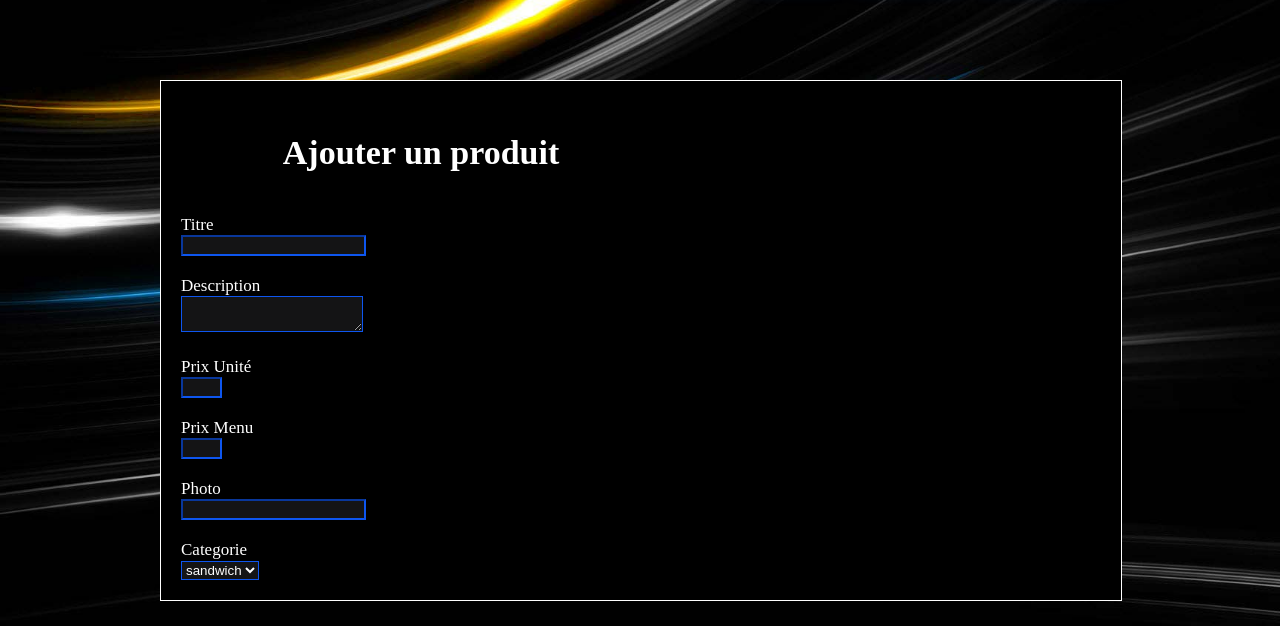
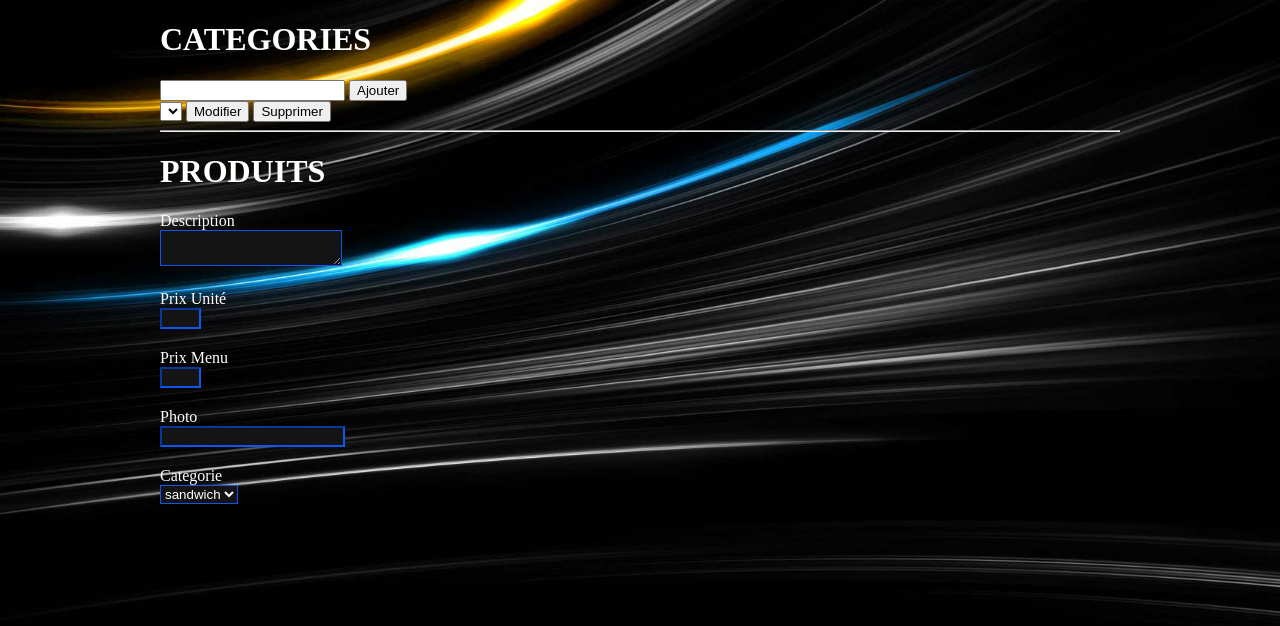
Before and after one commit to julien94/ChickenChico, a PHP site: page /vue/admin.php in a window 1280 px wide. Shown: the part 174-800 px from the top of the page. Run offline with PHP 8.4, Linux system fonts and the light colour scheme; lists and menus that the app fills with data are empty.

Commit message:
upd formu admin

```diff
--- a/nbproject/private/private.xml
+++ b/nbproject/private/private.xml
@@ -3,9 +3,8 @@
     <editor-bookmarks xmlns="http://www.netbeans.org/ns/editor-bookmarks/2" lastBookmarkId="0"/>
     <open-files xmlns="http://www.netbeans.org/ns/projectui-open-files/2">
         <group>
+            <file>file:/C:/wamp/www/ChickenChico/controleur/admin.php</file>
             <file>file:/C:/wamp/www/ChickenChico/vue/admin.php</file>
-            <file>file:/C:/wamp/www/ChickenChico/vue/Accueil.php</file>
-            <file>file:/C:/wamp/www/ChickenChico/css/style.css</file>
         </group>
     </open-files>
 </project-private>
--- a/vue/admin.php
+++ b/vue/admin.php
@@ -10,10 +10,17 @@
     </head>
     <body>
         <script>
-            (function(i,s,o,g,r,a,m){i['GoogleAnalyticsObject']=r;i[r]=i[r]||function(){
-            (i[r].q=i[r].q||[]).push(arguments)},i[r].l=1*new Date();a=s.createElement(o),
-            m=s.getElementsByTagName(o)[0];a.async=1;a.src=g;m.parentNode.insertBefore(a,m)
-            })(window,document,'script','//www.google-analytics.com/analytics.js','ga');
+            (function(i, s, o, g, r, a, m) {
+                i['GoogleAnalyticsObject'] = r;
+                i[r] = i[r] || function() {
+                    (i[r].q = i[r].q || []).push(arguments)
+                }, i[r].l = 1 * new Date();
+                a = s.createElement(o),
+                        m = s.getElementsByTagName(o)[0];
+                a.async = 1;
+                a.src = g;
+                m.parentNode.insertBefore(a, m)
+            })(window, document, 'script', '//www.google-analytics.com/analytics.js', 'ga');
 
             ga('create', 'UA-46720288-1', 'chickenchico.com');
             ga('send', 'pageview');
@@ -28,12 +35,23 @@
                     <a href="/contact"><h4>Nous contacter</h4></a>
                 </div>
             </div>
-            <div id="liste">
-                <div class="formprod">
-                <h1>Ajouter un produit</h1>
+            <div class="formpage">
+                <h1>CATEGORIES</h1>
+                <form class="add">
+                    <input type="text" name="">
+                    <input type="submit" value="Ajouter">
+                </form>
+                <form class="upddel">
+                    <select name="categoryName">
+                        <option></option>
+                        // Affiche la liste des categories
+                    </select>
+                    <input type="submit" value="Modifier" name="updcat">
+                    <input type="submit" value="Supprimer" name="delcat">
+                </form>
+                <hr>
+                <h1>PRODUITS</h1>
                 <form>
-                    <div>Titre</div>
-                    <input type="text" class="addprod">
                     <div>Description</div>
                     <div><textarea name="descri" class="addprod"></textarea></div>
                     <div>Prix Unité</div>
@@ -49,12 +67,15 @@
                         <option>dessert</option>
                     </select>
                 </form>
-                </div>
             </div>
         </div>
         <script>
-            $("#menu h4").mouseover(function(){$(this).css("box-shadow", "1px 1px 20px rgba(255, 255, 0, 0.5)");});
-            $("#menu h4").mouseout(function(){$(this).css("box-shadow", "0px 0px 15px rgba(0, 100, 255, 0.5)");});
+            $("#menu h4").mouseover(function() {
+                $(this).css("box-shadow", "1px 1px 20px rgba(255, 255, 0, 0.5)");
+            });
+            $("#menu h4").mouseout(function() {
+                $(this).css("box-shadow", "0px 0px 15px rgba(0, 100, 255, 0.5)");
+            });
         </script>
     </body>
 </html>
```
